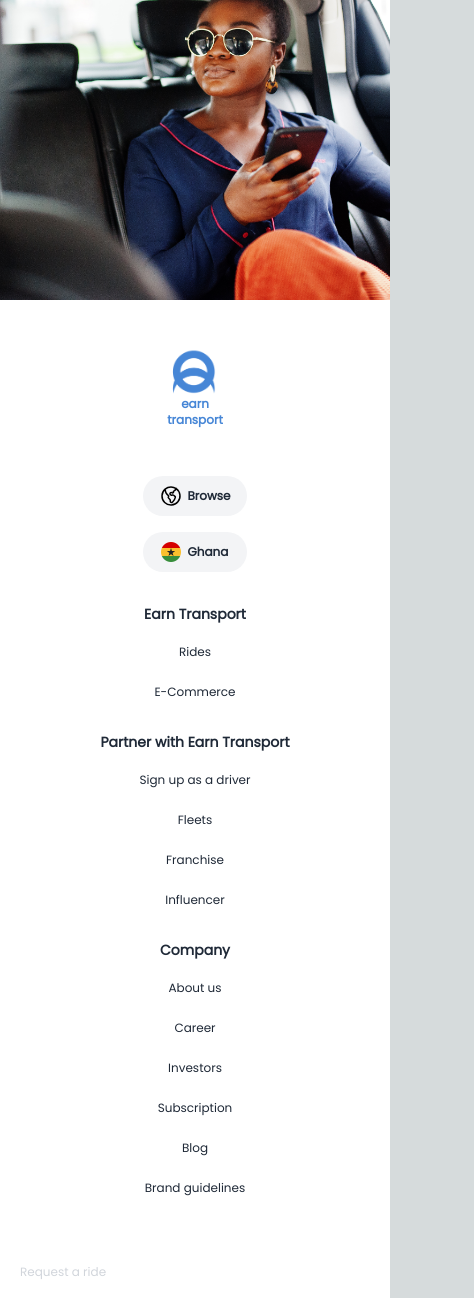
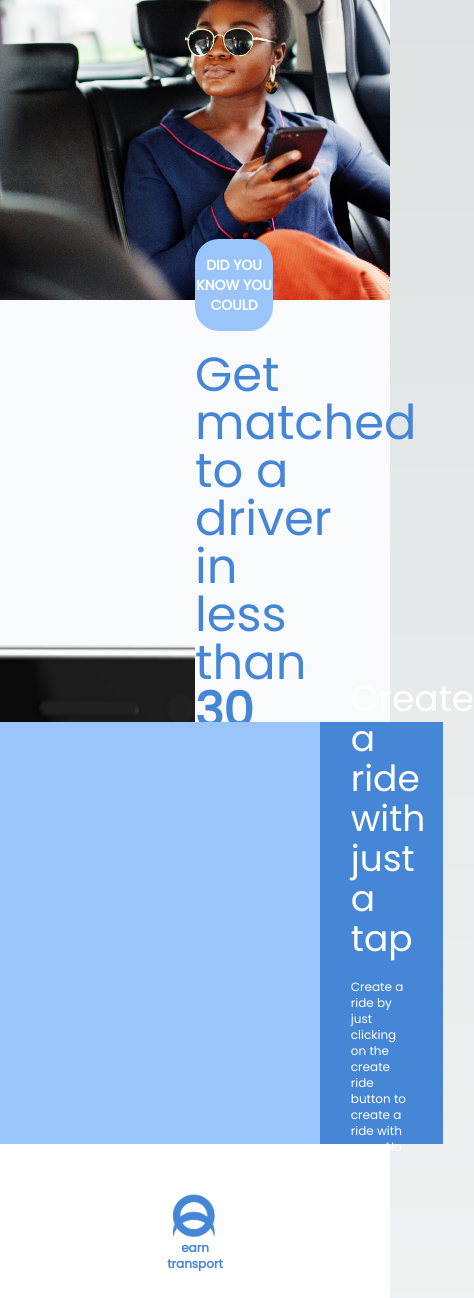
Before and after one commit to kobbycoder/earn-transport-landing-page, a Next.js app: page / in a window 390 px wide. Shown: the part 608-1906 px from the top of the page, 474 px wide, since content can reach past the window. Built offline with nearby package versions, Linux system fonts and the light colour scheme.

Commit message:
section one added but not mobile responsive

```diff
--- a/src/app/page.tsx
+++ b/src/app/page.tsx
@@ -1,5 +1,4 @@
 import Hero from "@/components/Hero";
-import Image from "next/image";
 
 export default function Home() {
   return (
--- a/src/components/Footer.tsx
+++ b/src/components/Footer.tsx
@@ -44,14 +44,14 @@ export default function Footer() {
             </a>
           </div>
         </div>
-        <div className="flex flex-col justify-center md:justify-normal text-center mt-8 md:mt-0">
+        <div className="flex flex-col justify-center md:justify-normal text-center md:text-start mt-8 md:mt-0">
           <h1 className="font-bold text-sm">Earn Transport</h1>
           <div className="flex flex-col text-xs space-y-6 mt-5">
             <a href="">Rides</a>
             <a href="">E-Commerce</a>
           </div>
         </div>
-        <div className="flex flex-col justify-center md:justify-normal text-center mt-8 md:mt-0">
+        <div className="flex flex-col justify-center md:justify-normal text-center md:text-start mt-8 md:mt-0">
           <h1 className="font-bold text-sm">Partner with Earn Transport</h1>
           <div className="flex flex-col text-xs space-y-6 mt-5">
             <a href="">Sign up as a driver</a>
@@ -60,7 +60,7 @@ export default function Footer() {
             <a href="">Influencer</a>
           </div>
         </div>
-        <div className="flex flex-col justify-center md:justify-normal text-center mt-8 md:mt-0">
+        <div className="flex flex-col justify-center md:justify-normal text-center md:text-start mt-8 md:mt-0">
           <h1 className="font-bold text-sm">Company</h1>
           <div className="flex flex-col text-xs space-y-6 mt-5">
             <a href="">About us</a>
@@ -74,7 +74,7 @@ export default function Footer() {
       </div>
       <div className="w-full max-w-5xl mx-auto">
         <div className="flex flex-col md:flex-row justify-between mt-12 px-8 lg:px-0">
-          <div className="space-x-3 hidden md:flex justify-center md:justify-normal">
+          <div className="space-x-3 hidden md:flex justify-center items-center md:justify-normal">
             <a href="">
               <Image
                 src="/images/facebook.png"
--- a/src/components/Hero.tsx
+++ b/src/components/Hero.tsx
@@ -1,7 +1,9 @@
 import React from "react";
+import SectionOne from "./SectionOne";
 
 export default function Hero() {
   return (
+    <>
     <div className="flex w-full min-h-screen">
       <div className="w-full flex flex-col md:flex-row justify-between">
         <div className="md:w-1/2 h-1/2 md:h-full md:py-10 p-4 md:px-16 flex flex-col justify-center items-center md:items-start space-y-10 bg-main sm:bg-white">
@@ -26,5 +28,7 @@ export default function Hero() {
         <div className=" bg-hero-image bg-cover md:w-1/2 h-1/2 md:h-full"></div>
       </div>
     </div>
+    <SectionOne />
+    </>
   );
 }
--- /dev/null
+++ b/src/components/SectionOne.tsx
@@ -0,0 +1,57 @@
+import React from "react";
+import Image from "next/image";
+import { PlusIcon } from "@heroicons/react/24/outline";
+
+export default function SectionOne() {
+  return (
+    <div className="bg-gray-50 w-full min-h-screen">
+      <div className="w-full h-screen ">
+        <div className="flex w-full h-1/2">
+          <div className="w-1/2 h-full overflow-hidden">
+            <Image
+              src="/images/signIn.png"
+              width={1000}
+              height={500}
+              alt="plus"
+              className="h-full w-full object-none object-top"
+              priority={true}
+            />
+          </div>
+          <div className="w-1/2 flex flex-col justify-center space-y-5">
+            <div className="uppercase text-white py-4 bg-main-light rounded-3xl w-2/5 text-center font-bold">
+              <p className="text-sm">did you know you could</p>
+            </div>
+            <div className="w-3/5">
+              <h1 className="text-main text-5xl">
+                Get matched to a driver in less than{" "}
+                <span className="font-bold">30 secs</span>
+              </h1>
+            </div>
+          </div>
+        </div>
+        <div className="flex w-full h-1/2">
+          <div className="bg-main-light w-1/2 flex justify-center items-center py-14 px-40">
+            <div className="bg-confetti bg-white bg-contain bg-no-repeat bg-center w-full h-full flex justify-center items-center">
+                <div className="bg-main rounded-full w-20 h-20">
+                    <PlusIcon />
+                </div>
+            </div>
+          </div>
+          <div className="bg-main w-1/2 flex flex-col justify-center">
+            <div className="flex flex-col items-center justify-center space-y-5">
+            <div className="text-white w-3/6 text-left text-4xl">
+              <h1 className="">Create a ride with just a tap</h1>
+            </div>
+            <div className="w-3/6 text-left text-xs">
+              <p className="text-white">
+                Create a ride by just clicking on the create ride button to
+                create a ride with ease. No more delays
+              </p>
+            </div>
+            </div>
+          </div>
+        </div>
+      </div>
+    </div>
+  );
+}
--- a/tailwind.config.js
+++ b/tailwind.config.js
@@ -11,6 +11,7 @@ module.exports = {
         "gradient-radial": "radial-gradient(var(--tw-gradient-stops))",
         "gradient-conic": "conic-gradient(from 180deg at 50% 50%, var(--tw-gradient-stops))",
         "hero-image": "url('/images/hero_img.png')",
+        "confetti": "url('/images/confetti.png')"
       },
       colors: {
         main: "#4686D6",
```
Also changed, not shown: public/images/confetti.png (added), public/images/signIn.png (added).
